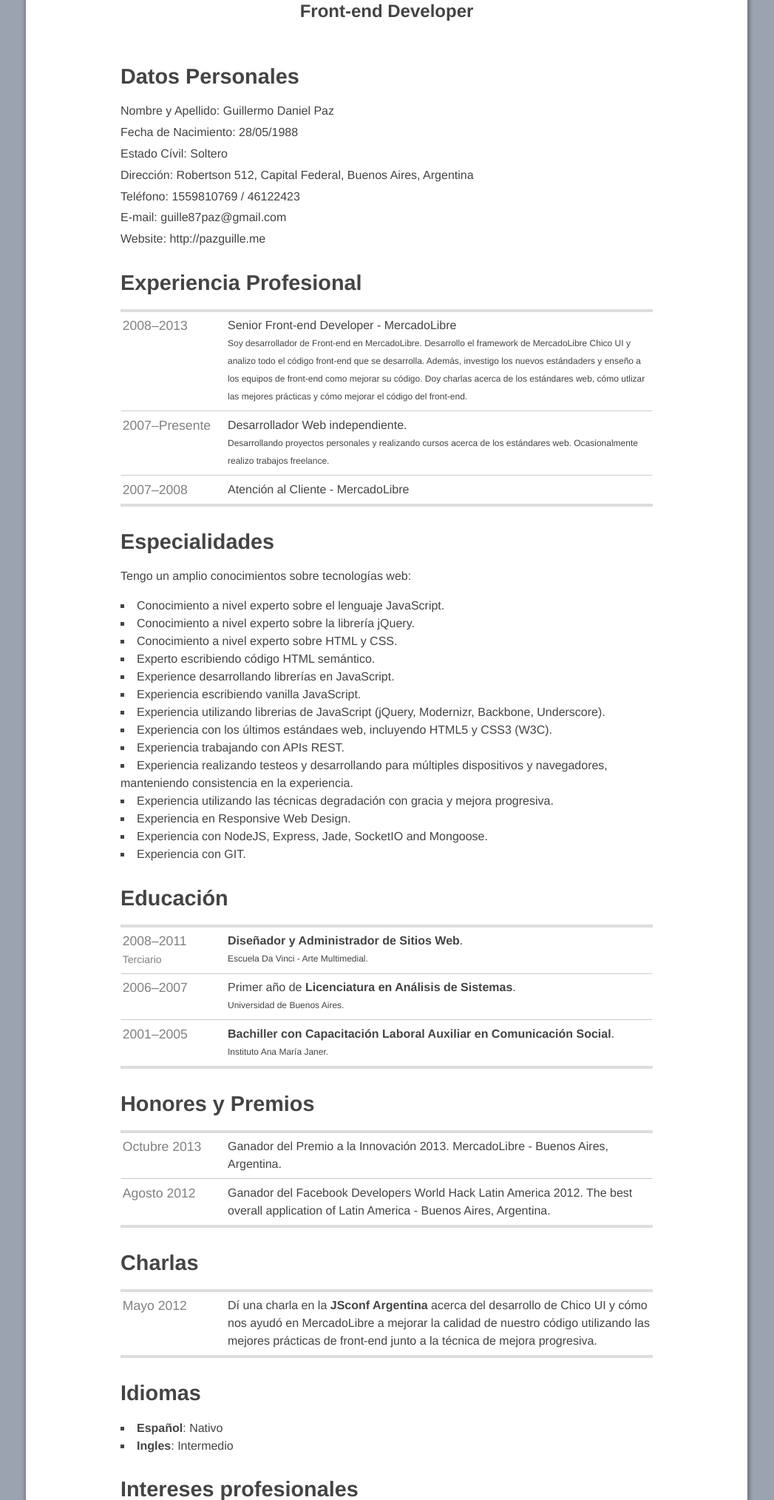
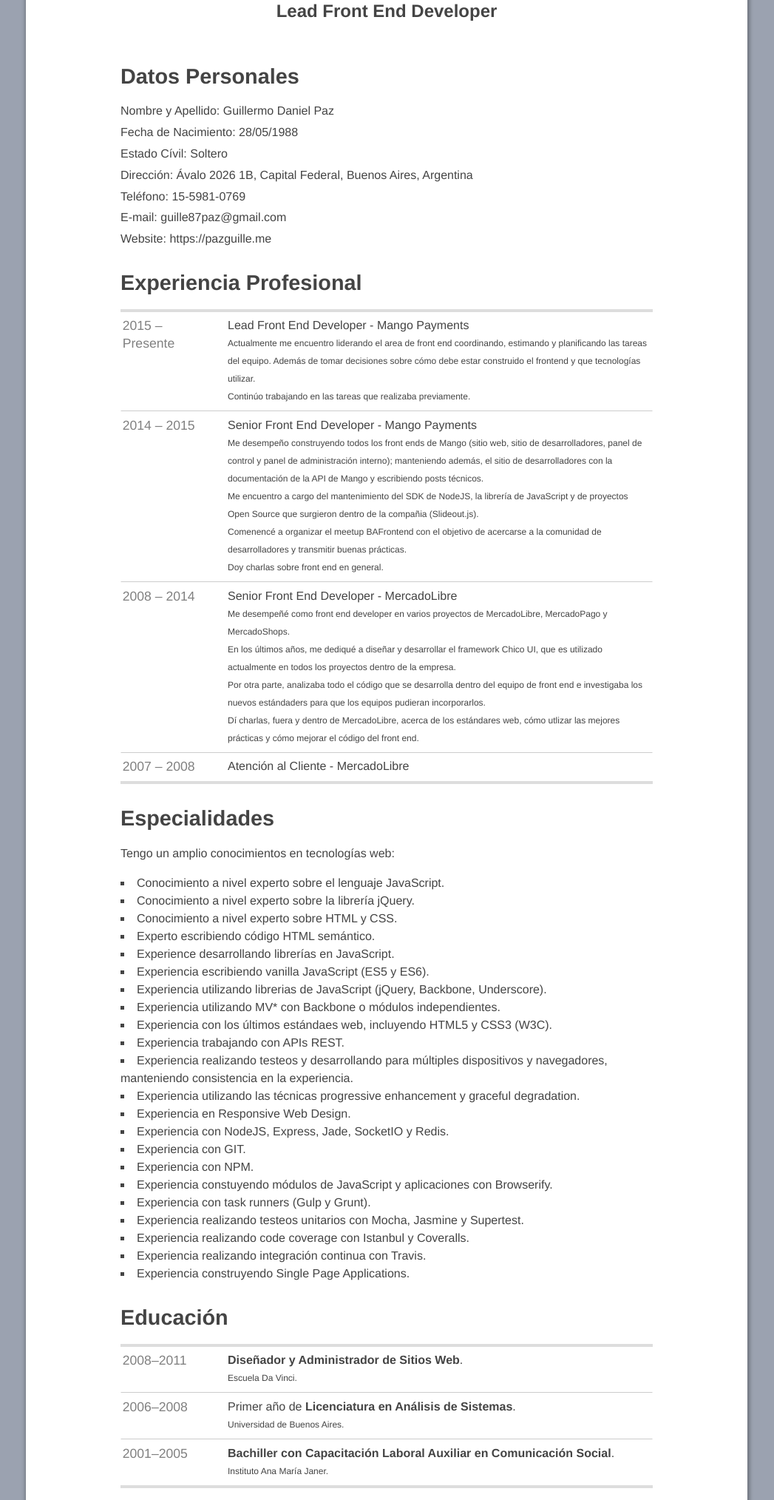
Before and after one commit to pazguille/resume, a plain HTML site: page es/index.html in a window 1280 px wide. Shown: the part 162-2190 px from the top of the page at 74% size, without its empty margins (117-1164 px from the left). Drawn offline with Linux system fonts and the light colour scheme.

Commit message:
Update spanish resume.

```diff
--- a/es/index.html
+++ b/es/index.html
@@ -2,53 +2,53 @@
 <html lang="es">
   <head>
     <meta charset="utf-8">
-        <title>Guillermo Paz's résumé</title>
+    <title>Guillermo Paz</title>
     <link rel="stylesheet" href="../styles.css">
   </head>
   <body>
     <header>
       <h1>Guillermo Paz</h1>
-            <h2>Front-end Developer</h2>
+      <h2>Lead Front End Developer</h2>
     </header>
-
-        <!--section id="summary">
-            <h1>Acerca de mí</h1>
-
-            <p>I am a proactive and creative front-end developer. I am currently working at MercadoLibre in Buenos Aires, Argentina.</p>
-
-            <p>I enjoy taking advantage of awesome new browser features without breaking the experience on older browser. I am up to date with IT trends and innovation. I really love to experiment with new web technologies, APIs and standards.</p>
-
-            <p>I write semantic HTML and CSS code that works perfectly on all modern browsers. I love JavaScript and I know its good parts. I keep a close eye on JavaScript development client and server side, user interfaces, interaction design, web technologies and web standards.</p>
-
-            <p>I've been developing clean, valid and compatible websites, libraries and UI widgets since the last 5 years. I am skilled to define and maintain well crafted, complex and large libraries.</p>
-        </section-->
 
     <section id="personal-details">
       <h1>Datos Personales</h1>
       <p>Nombre y Apellido: Guillermo Daniel Paz</p>
       <p>Fecha de Nacimiento: 28/05/1988</p>
       <p>Estado Cívil: Soltero</p>
-            <p>Dirección: Robertson 512, Capital Federal, Buenos Aires, Argentina</p>
-            <p>Teléfono: 1559810769 / 46122423</p>
+      <p>Dirección: Ávalo 2026 1B, Capital Federal, Buenos Aires, Argentina</p>
+      <p>Teléfono: 15-5981-0769</p>
       <p>E-mail: guille87paz@gmail.com</p>
-            <p>Website: http://pazguille.me</p>
+      <p>Website: https://pazguille.me</p>
     </section>
 
     <section id="work-experience">
       <h1>Experiencia Profesional</h1>
       <ol class="timeline">
         <li>
-                    <p class="date">2008–2013</p>
-                    <p>Senior Front-end Developer - MercadoLibre</p>
-                    <p class="note">Soy desarrollador de Front-end en MercadoLibre. Desarrollo el framework de MercadoLibre Chico UI y analizo todo el código front-end que se desarrolla. Además, investigo los nuevos estándaders y enseño a los equipos de front-end como mejorar su código. Doy charlas acerca de los estándares web, cómo utlizar las mejores prácticas y cómo mejorar el código del front-end.</p>
+          <p class="date">2015 – Presente</p>
+          <p>Lead Front End Developer - Mango Payments</p>
+          <p class="note">Actualmente me encuentro liderando el area de front end coordinando, estimando y planificando las tareas del equipo. Además de tomar decisiones sobre cómo debe estar construido el frontend y que tecnologías utilizar.</p>
+          <p class="note">Continúo trabajando en las tareas que realizaba previamente.</p>
         </li>
         <li>
-                    <p class="date">2007–Presente</p>
-                    <p>Desarrollador Web independiente.</p>
-                    <p class="note">Desarrollando proyectos personales y realizando cursos acerca de los estándares web. Ocasionalmente realizo trabajos freelance.</p>
+          <p class="date">2014 – 2015</p>
+          <p>Senior Front End Developer - Mango Payments</p>
+          <p class="note">Me desempeño construyendo todos los front ends de Mango (sitio web, sitio de desarrolladores, panel de control y panel de administración interno); manteniendo además, el sitio de desarrolladores con la documentación de la API de Mango y escribiendo posts técnicos.</p>
+          <p class="note">Me encuentro a cargo del mantenimiento del SDK de NodeJS, la librería de JavaScript y de proyectos Open Source que surgieron dentro de la compañia (Slideout.js).</p>
+          <p class="note">Comenencé a organizar el meetup BAFrontend con el objetivo de acercarse a la comunidad de desarrolladores y transmitir buenas prácticas.</p>
+          <p class="note">Doy charlas sobre front end en general.</p>
         </li>
         <li>
-                    <p class="date">2007–2008</p>
+          <p class="date">2008 – 2014</p>
+          <p>Senior Front End Developer - MercadoLibre</p>
+          <p class="note">Me desempeñé como front end developer en varios proyectos de MercadoLibre, MercadoPago y MercadoShops.</p>
+          <p class="note">En los últimos años, me dediqué a diseñar y desarrollar el framework Chico UI, que es utilizado actualmente en todos los proyectos dentro de la empresa.</p>
+          <p class="note">Por otra parte, analizaba todo el código que se desarrolla dentro del equipo de front end e investigaba los nuevos estándaders para que los equipos pudieran incorporarlos.</p>
+          <p class="note">Dí charlas, fuera y dentro de MercadoLibre, acerca de los estándares web, cómo utlizar las mejores prácticas y cómo mejorar el código del front end.</p>
+        </li>
+        <li>
+          <p class="date">2007 – 2008</p>
           <p>Atención al Cliente - MercadoLibre</p>
         </li>
       </ol>
@@ -56,22 +56,30 @@
 
     <section id="technical-skills">
       <h1>Especialidades</h1>
-            <p>Tengo un amplio conocimientos sobre tecnologías web:</p>
+      <p>Tengo un amplio conocimientos en tecnologías web:</p>
       <ul>
         <li>Conocimiento a nivel experto sobre el lenguaje JavaScript.</li>
         <li>Conocimiento a nivel experto sobre la librería jQuery.</li>
         <li>Conocimiento a nivel experto sobre HTML y CSS.</li>
         <li>Experto escribiendo código HTML semántico.</li>
         <li>Experience desarrollando librerías en JavaScript.</li>
-                <li>Experiencia escribiendo vanilla JavaScript.</li>
-                <li>Experiencia utilizando librerias de JavaScript (jQuery, Modernizr, Backbone, Underscore).</li>
+        <li>Experiencia escribiendo vanilla JavaScript (ES5 y ES6).</li>
+        <li>Experiencia utilizando librerias de JavaScript (jQuery, Backbone, Underscore).</li>
+        <li>Experiencia utilizando MV* con Backbone o módulos independientes.</li>
         <li>Experiencia con los últimos estándaes web, incluyendo HTML5 y CSS3 (W3C).</li>
         <li>Experiencia trabajando con APIs REST.</li>
         <li>Experiencia realizando testeos y desarrollando para múltiples dispositivos y navegadores, manteniendo consistencia en la experiencia.</li>
-                <li>Experiencia utilizando las técnicas degradación con gracia y mejora progresiva.</li>
+        <li>Experiencia utilizando las técnicas progressive enhancement y graceful degradation.</li>
         <li>Experiencia en Responsive Web Design.</li>
-                <li>Experiencia con NodeJS, Express, Jade, SocketIO and Mongoose.</li>
+        <li>Experiencia con NodeJS, Express, Jade, SocketIO y Redis.</li>
         <li>Experiencia con GIT.</li>
+        <li>Experiencia con NPM.</li>
+        <li>Experiencia constuyendo módulos de JavaScript y aplicaciones con Browserify.</li>
+        <li>Experiencia con task runners (Gulp y Grunt).</li>
+        <li>Experiencia realizando testeos unitarios con Mocha, Jasmine y Supertest.</li>
+        <li>Experiencia realizando code coverage con Istanbul y Coveralls.</li>
+        <li>Experiencia realizando integración continua con Travis.</li>
+        <li>Experiencia construyendo Single Page Applications.</li>
       </ul>
     </section>
 
@@ -79,12 +87,12 @@
       <h1>Educación</h1>
       <ol class="timeline">
         <li>
-                    <p class="date">2008–2011 <small>Terciario</small></p>
+          <p class="date">2008–2011</p>
           <p><strong>Diseñador y Administrador de Sitios Web</strong>.</p>
-                    <p class="note">Escuela Da Vinci - Arte Multimedial.</p>
+          <p class="note">Escuela Da Vinci.</p>
         </li>
         <li>
-                    <p class="date">2006–2007</p>
+          <p class="date">2006–2008</p>
           <p>Primer año de <strong>Licenciatura en Análisis de Sistemas</strong>.</p>
           <p class="note">Universidad de Buenos Aires.</p>
         </li>
@@ -114,8 +122,28 @@
       <h1>Charlas</h1>
       <ol class="timeline">
         <li>
+          <p class="date">2014 - Presente</p>
+          <p>Soy organizador del meetup <strong>BAFrontend</strong>, que se realizan todos los meses con el objetivo de mantener a la comunidad de desarrolladores de frontend y diseñadores actualizados con las últimas tecnologías y buenas prácticas.</p>
+        </li>
+        <li>
+          <p class="date">Mayo 2015</p>
+          <p>Dí una charla en <strong>RedInnova</strong> con el objetivo de repasar algunos conceptos que ya conocemos y "usamos" hoy en día para construir la web pensando en el usuario: User First, Mobile First, Content First, Progressive Enhancement y Offline First.</p>
+        </li>
+        <li>
+          <p class="date">Abril 2015</p>
+          <p>Dí una charla en <strong>JSconf Uruguay</strong> sobre cómo utilizamos ES6 en Mango junto con sus beneficios para mejorar la calidad de nuestro código y la velocidad de trabajo.</p>
+        </li>
+        <li>
+          <p class="date">Abril 2015</p>
+          <p>Dí una charla en <strong>BAFrontend</strong> introduciendo al concepto de "Offline First".</p>
+        </li>
+        <li>
+          <p class="date">Mayo 2014</p>
+          <p>Dí una charla en <strong>BAFrontend</strong> sobre como la performance de nuestros front ends impactan directamente en la experiencia del usuario. Explicando las buenas prácticas que tenemos que tener en cuenta para que los usuarios no esperen una eternidad al acceder a nuestro contenido.</p>
+        </li>
+        <li>
           <p class="date">Mayo 2012</p>
-                    <p>Dí una charla en la <strong>JSconf Argentina</strong> acerca del desarrollo de Chico UI y cómo nos ayudó en MercadoLibre a mejorar la calidad de nuestro código utilizando las mejores prácticas de front-end junto a la técnica de mejora progresiva.</p>
+          <p>Dí una charla en <strong>JSconf Argentina</strong> acerca del desarrollo de Chico UI y cómo nos ayudó en MercadoLibre a mejorar la calidad de nuestro código utilizando las mejores prácticas de front-end junto a la técnica de mejora progresiva.</p>
         </li>
       </oi>
     </section>
@@ -131,12 +159,14 @@
     <section id="interests">
       <h1>Intereses profesionales</h1>
       <ul>
+        <li>Desarrollo y participación de proyectos Open Source.</li>
         <li>Estándares de la Web.</li>
-                <li>Arquitectura del Front-end.</li>
+        <li>Arquitectura del Front End.</li>
+        <li>Educación en el Desarrollo Web.</li>
         <li>Usabilidad y Accesibilidad Web.</li>
-                <li>Educación en el Desarrollo Web.</li>
-                <li>Diseño de API.</li>
-                <li>Diseño Gráfico.</li>
+        <li>Experiencia de Usuario.</li>
+        <li>Creado  de Usuario.</li>
+        <li>Colaboración y organización de eventos de desarrollo.</li>
       </ul>
     </section>
   </body>
```
Lines whose indentation alone changed are shown as unchanged.
